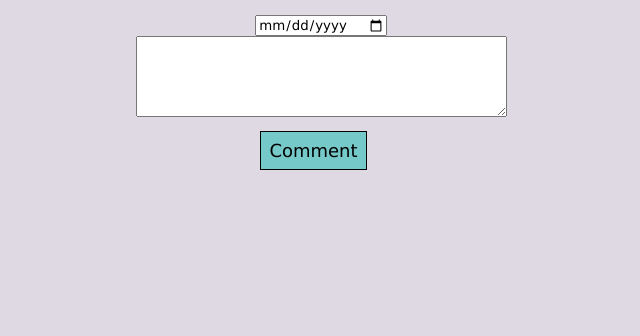
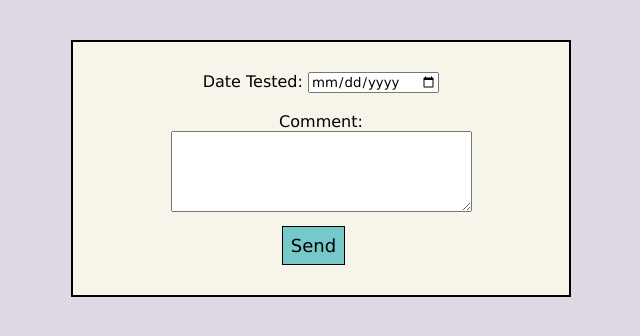
Before and after one commit to alessandrofiorella-adelphi/software-testing-devspace, a Flask app: page /comment/1 in a window 1280 px wide. Shown: the part 54-390 px from the top of the page, without its empty margins (319-959 px from the left). Run offline with Flask 3, Linux system fonts and the light colour scheme; a user stored in the database is signed in; data comes from the database, SQL or seed files in the repository.

Commit message:
Updated comment and respond pages with clear labels & more consistent styling.

```diff
--- a/templates/comment.html
+++ b/templates/comment.html
@@ -11,13 +11,18 @@
     <a href="{{ url_for('home') }}">Home</a>
 </div>
 <center>
-<form action="{{ url_for('giveFeedback', id=build.id) }}" method="POST" style="display:inline;">
-    <label for="testTime"></label>
-    <input type="date" name="testTime" id="testTime" required>
-    <br>
-    <textarea name="comment" rows = "5" cols = "50" required> </textarea>
-    <br>
-    <button type="submit" class="button">Comment</button>
-</form>
+    <div id="loginForm">
+        <form action="{{ url_for('giveFeedback', id=build.id) }}" method="POST" style="display:inline;">
+            <label for="testTime">Date Tested:</label>
+            <input type="date" name="testTime" id="testTime" required>
+            <br>
+            <br>
+            <label for="comment">Comment:</label>
+            <br>
+            <textarea name="comment" rows = "5" cols = "40" required> </textarea>
+            <br>
+            <button type="submit" class="button">Send</button>
+        </form>
+    </div>
 </center>
 {% endblock %}
```
Also changed, not shown: templates/respond.html (+8 -5 lines).
